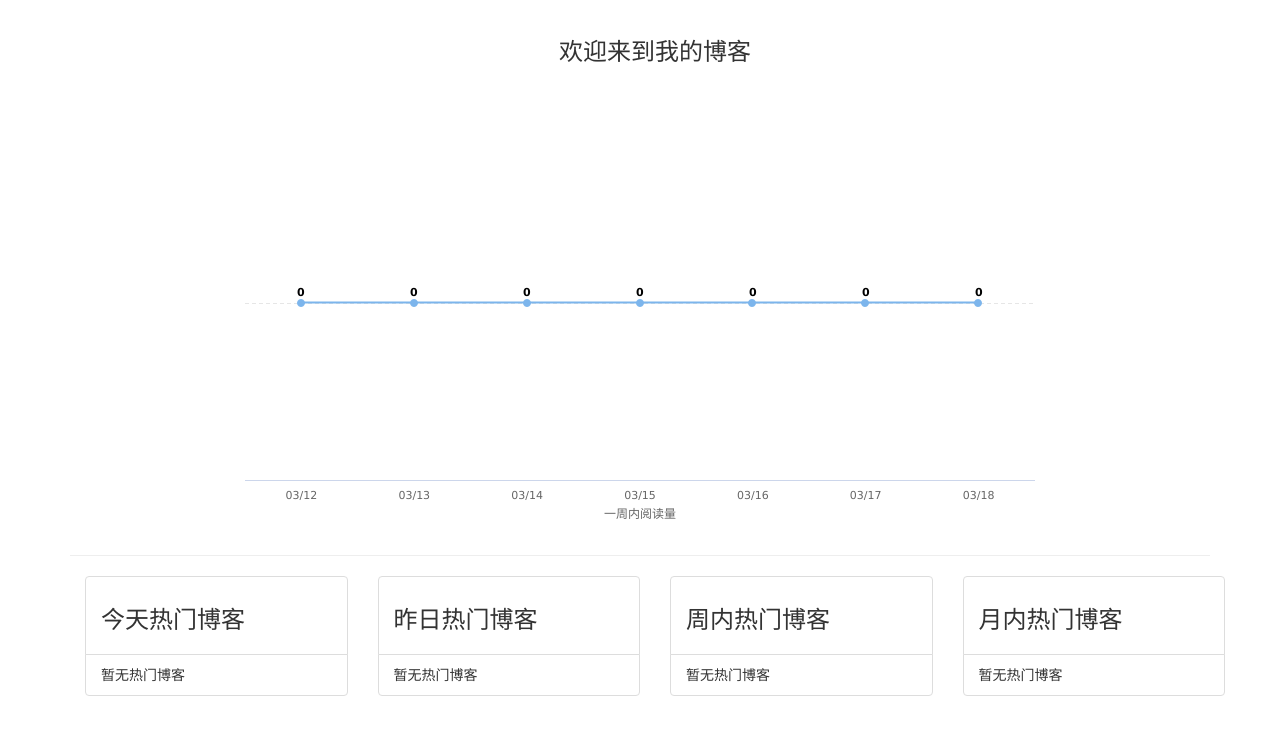
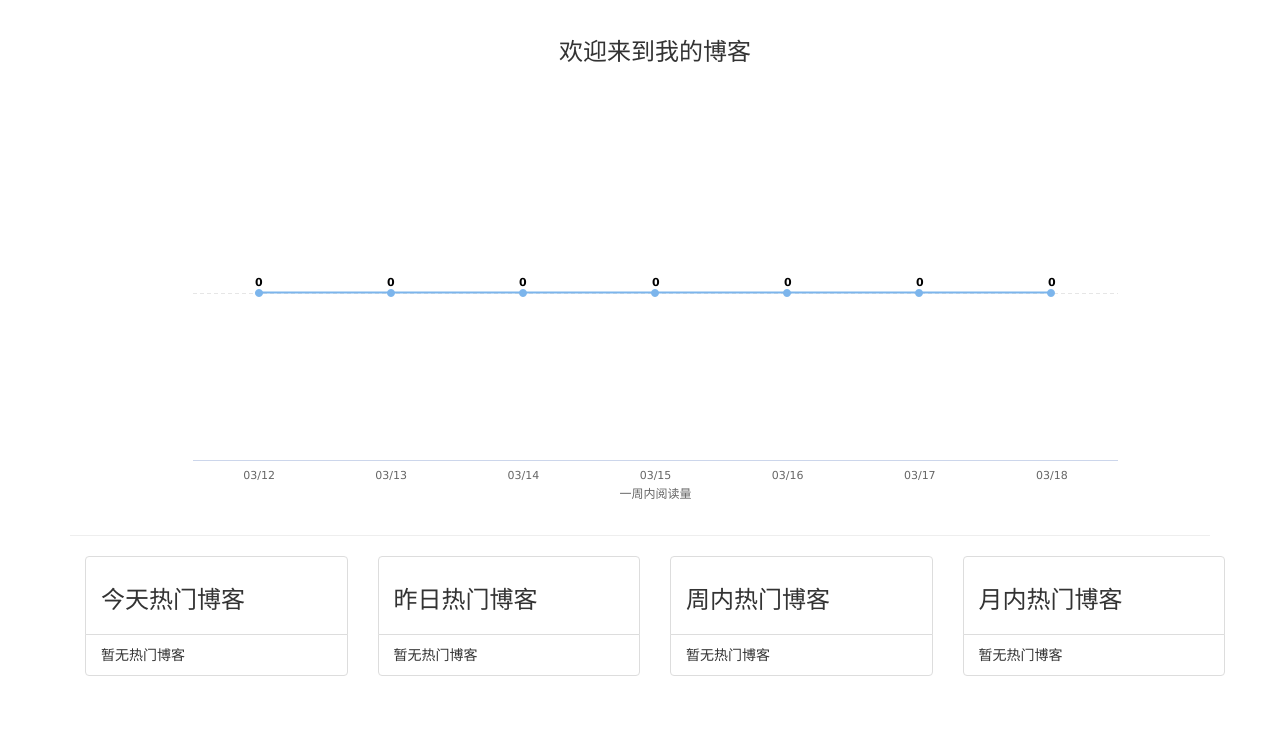
Before and after one commit to lizhilii/mysite, a Django app: page / in a window 1280 px wide. Shown: the part 51-786 px from the top of the page. Run offline with Django 3.2, Linux system fonts and the light colour scheme; data that the repository does not hold is empty; parts of the project's set-up code (start-up, migrations or seed data) failed here and were passed over; some libraries are stand-ins or nearby versions.

```diff
--- a/templates/home.html
+++ b/templates/home.html
@@ -9,8 +9,12 @@
 {% block content %}
     <div class="container">
         <div class="container text-center" style="margin-bottom: 40px"><h3>欢迎来到我的博客</h3></div>
-
-        <div id="container-chart" class="container" style="width: 60em;min-height:30em;max-height: 40em"></div>
+        <div class="container">
+            <div class="row">
+                <div id="container-chart" class="col-xs-10 col-xs-offset-1"></div>
+            </div>
+        </div>
+        <!--<div id="container-chart" class="container" style="width: 60em;min-height:30em;max-height: 40em"></div>-->
         <!-- 引入 highcharts.js -->
         <script src="http://cdn.hcharts.cn/highcharts/highcharts.js"></script>
         <script>
--- a/user_base/templates/user/login.html
+++ b/user_base/templates/user/login.html
@@ -9,7 +9,7 @@
 {% block content %}
     <div class="containter">
         <div class="row">
-            <div class="col-xs-4 col-xs-offset-4">
+            <div class="col-xs-8 col-xs-offset-2 col-sm-6 col-sm-offset-3 col-md-4 col-md-offset-4">
                 <div class="panel panel-default">
                     <div class="panel-heading">
                         <h3 class="panel-title">登录</h3>
```
